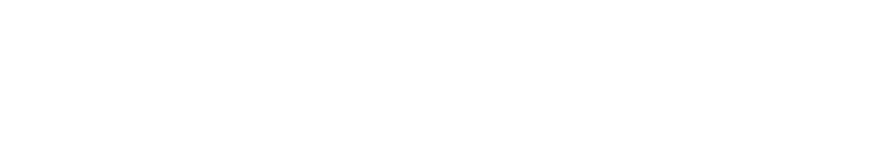
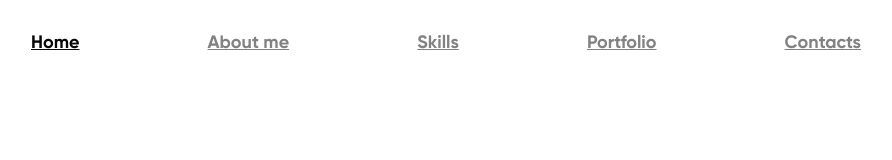
Before and after one commit to ViktorIukhlin/My_Site, a plain HTML site: page index.html in a window 1280 px wide. Shown: the whole page, without its empty margins (194-1086 px from the left). Drawn offline with Linux system fonts and the light colour scheme.

Commit message:
add style for header

```diff
--- a/index.html
+++ b/index.html
@@ -13,8 +13,22 @@
     <div class="wrapper">
         <header>
             <div class="container">
-                <div class="header-body">
-
+                <div class="header-bottom-menu">
+                    <li class="header-body-menu__links">
+                        <a href="#" class="header-bottom-menu__link_active">Home</a>
+                    </li>
+                    <li class="header-body-menu__links">
+                        <a href="#" class="header-bottom-menu__link">About me</a>
+                    </li>
+                    <li class="header-body-menu__links">
+                        <a href="#" class="header-bottom-menu__link">Skills</a>
+                    </li>
+                    <li class="header-body-menu__links">
+                        <a href="#" class="header-bottom-menu__link">Portfolio</a>
+                    </li>
+                    <li class="header-body-menu__links">
+                        <a href="#" class="header-bottom-menu__link">Contacts</a>
+                    </li>
                 </div>
             </div>
         </header>
--- a/src/css/style.css
+++ b/src/css/style.css
@@ -37,7 +37,7 @@ body{
   color: #000000;
 }
 .wrapper{
-  max-width: 1219px;
+  max-width: 940px;
   margin: 0 auto;
   padding: 0 55px;
 }
@@ -52,3 +52,25 @@ a.anchor {
   visibility: hidden;
 }
 /*-----------------------PRE_CONFIG_END-----------------------*/
+/*------------------------HEADER_START------------------------*/
+.header-bottom-menu {
+  display: flex;
+  flex-direction: row;
+  justify-content: space-between;
+  align-items: center;
+  margin: 32px 0;
+}
+.header-body-menu__links{
+  font-family: Gilroy-Bold;
+  font-size: 18px;
+  line-height: 22px;
+  list-style-type: none;
+  text-decoration: none;
+}
+.header-bottom-menu__link {
+  color: #828282;
+}
+.header-bottom-menu__link_active{
+  color: #070707;
+}
+/*-------------------------HEADER_END-------------------------*/
```
